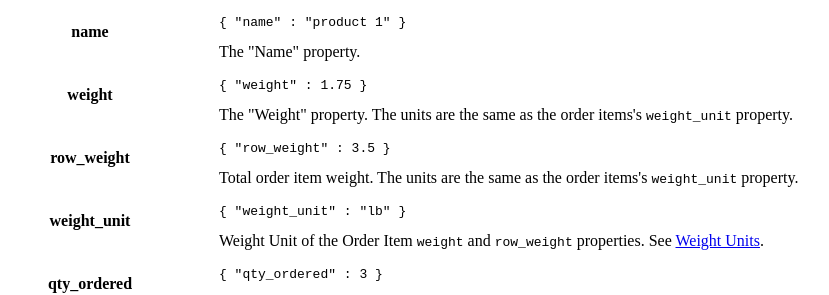
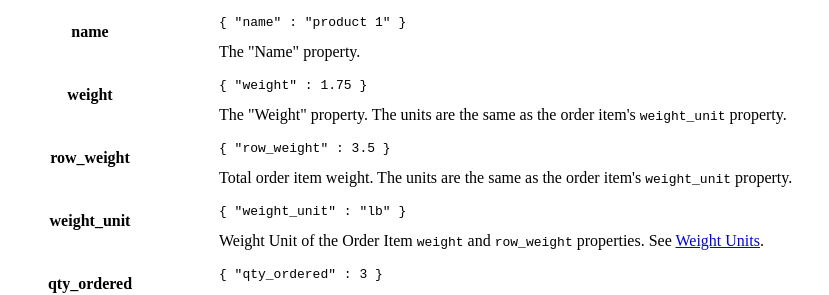
Before and after one commit to ShipStream/shipstream.github.io, a Jekyll site: the page built from _posts/2014-07-25-order.md, in a window 1280 px wide and 900 px high, scrolled down 17125 px. Shown: the part 154-449 px from the top of the window, without its empty margins (46-875 px from the left). Built offline with Jekyll 4.4.1, drawn with Linux system fonts in a browser that asks for light colours; a style sheet for code colours, icons or effects is not loaded.

Commit message:
Fix typo

```diff
--- a/_posts/2014-07-25-order.md
+++ b/_posts/2014-07-25-order.md
@@ -1268,14 +1268,14 @@ Attempt to cancel all items on an order:
         <th>weight</th>
         <td>
             <pre><code>{ "weight" : 1.75 }</code></pre>
-            The "Weight" property. The units are the same as the order items's <code>weight_unit</code> property.
+            The "Weight" property. The units are the same as the order item's <code>weight_unit</code> property.
         </td>
     </tr>
     <tr>
         <th>row_weight</th>
         <td>
             <pre><code>{ "row_weight" : 3.5 }</code></pre>
-            Total order item weight. The units are the same as the order items's <code>weight_unit</code> property.
+            Total order item weight. The units are the same as the order item's <code>weight_unit</code> property.
         </td>
     </tr>
     <tr>
```
